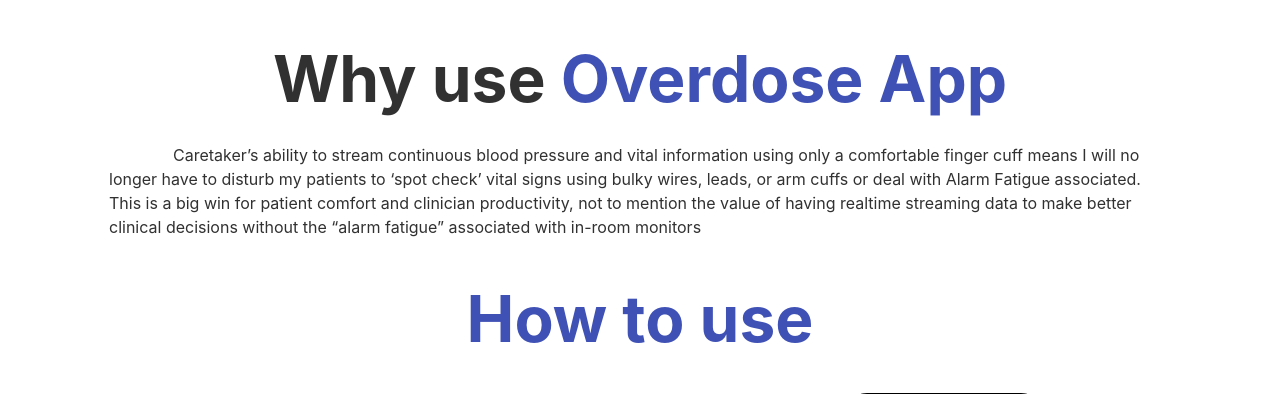
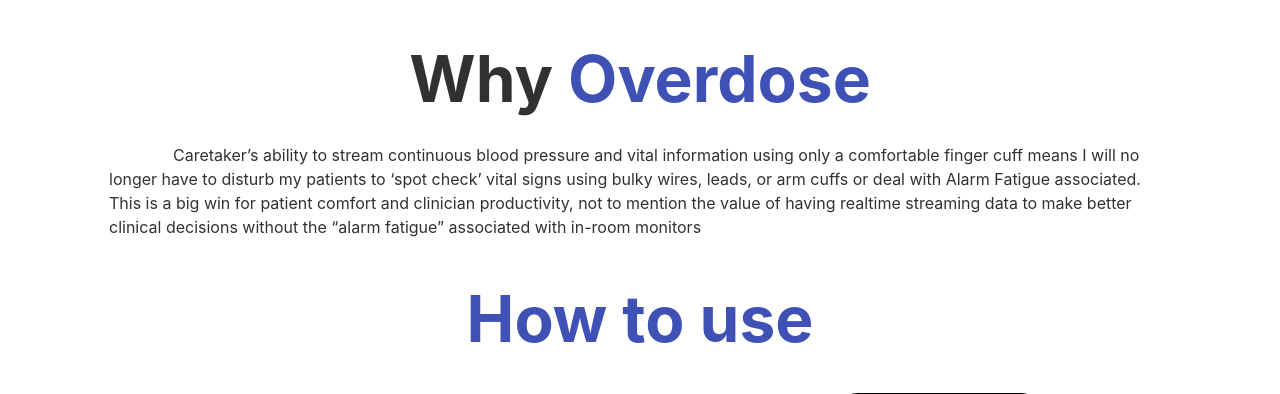
Before and after one commit to Panichito/Overdose-Software, a Django app: page / in a window 1280 px wide. Shown: the part 2130-2524 px from the top of the page. Run offline with Django 4.2, Linux system fonts and the light colour scheme; some libraries are stand-ins or nearby versions.

Commit message:
new screenshot pic from map
- to sake of politeness, we should not use images with profanity

```diff
--- a/webapi/myapp/templates/overdoseweb/index.html
+++ b/webapi/myapp/templates/overdoseweb/index.html
@@ -11,10 +11,10 @@
         <link rel="stylesheet" href="https://unpkg.com/boxicons@2.0.7/css/boxicons.min.css">
         <link rel="stylesheet" href="{% static 'css/style.css' %}" type="text/css">
         <script>
-            var home_app = '{% static 'img/home_app.jpg' %}'
-            var findCare_app = '{% static 'img/findCare_app.jpg' %}'
-            var medicine_app = '{% static 'img/medicine_app.jpg' %}'
-            var patient_app = '{% static 'img/patient_app.jpg' %}'
+            var home_app = '{% static 'img/home_app.png' %}'
+            var findCare_app = '{% static 'img/findCare_app.png' %}'
+            var medicine_app = '{% static 'img/medicine_app.png' %}'
+            var patient_app = '{% static 'img/patient_app.png' %}'
             var Chart = '{% static 'img/Chart.webp' %}'
             var red_alarm = '{% static 'img/red-alarm.jpg' %}'
             var medicine = '{% static 'img/medicine.webp' %}'
@@ -74,8 +74,8 @@
         <section>
             <div class="container">
                 <div class="ex-feature">
-                    <p class="color-bk">Why use&nbsp;</p>
-                    <p class="color-bl">Overdose App</p>
+                    <p class="color-bk">Why&nbsp;</p>
+                    <p class="color-bl">Overdose</p>
                 </div>
                 <div class="random-paragraph">
                     <span class="color-bk">
--- a/webapi/static/js/memberProfile.js
+++ b/webapi/static/js/memberProfile.js
@@ -69,3 +69,5 @@
     // append profile container to the html
     profileRow.append(profile);
 };
+
+export default memberProfile;
```
Also changed, not shown: webapi/static/img/findCare_app.png (added), webapi/static/img/home_app.png (added), webapi/static/img/medicine_app.png (added), webapi/static/img/patient_app.png (added).
